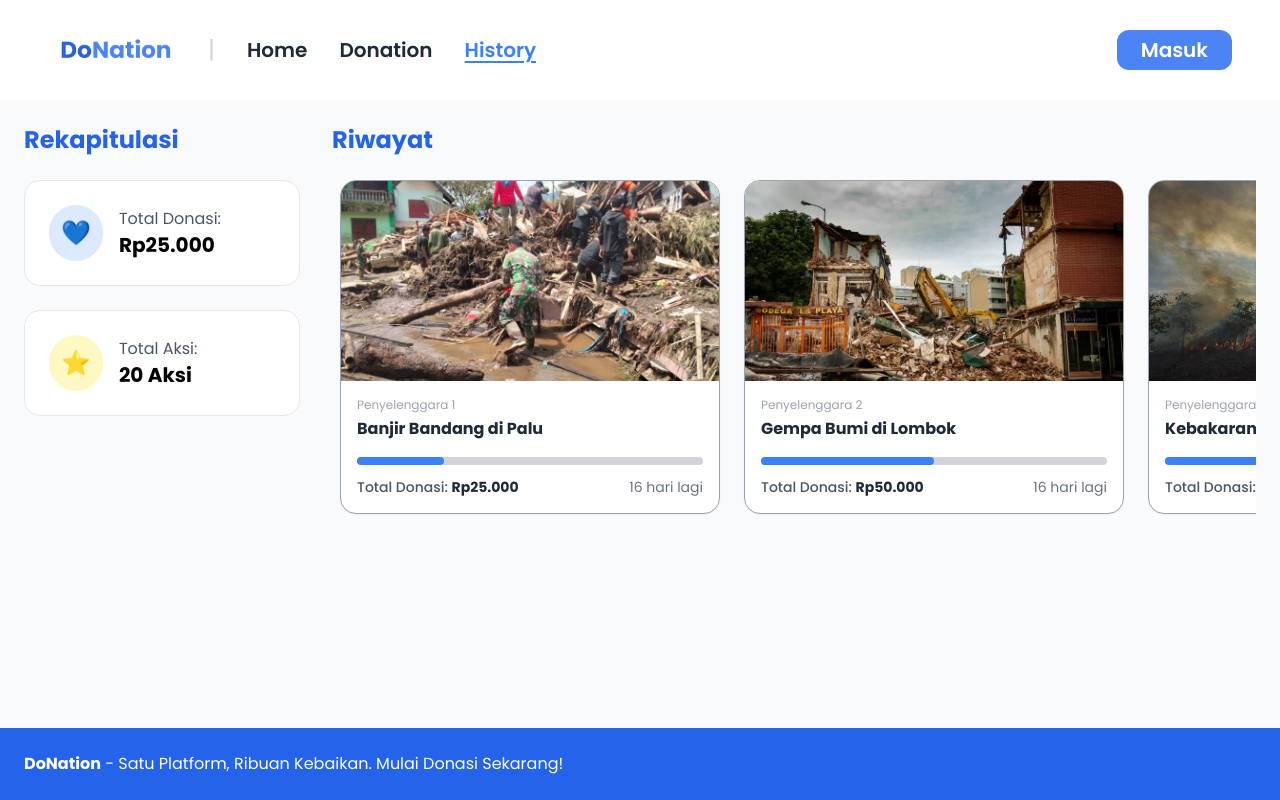
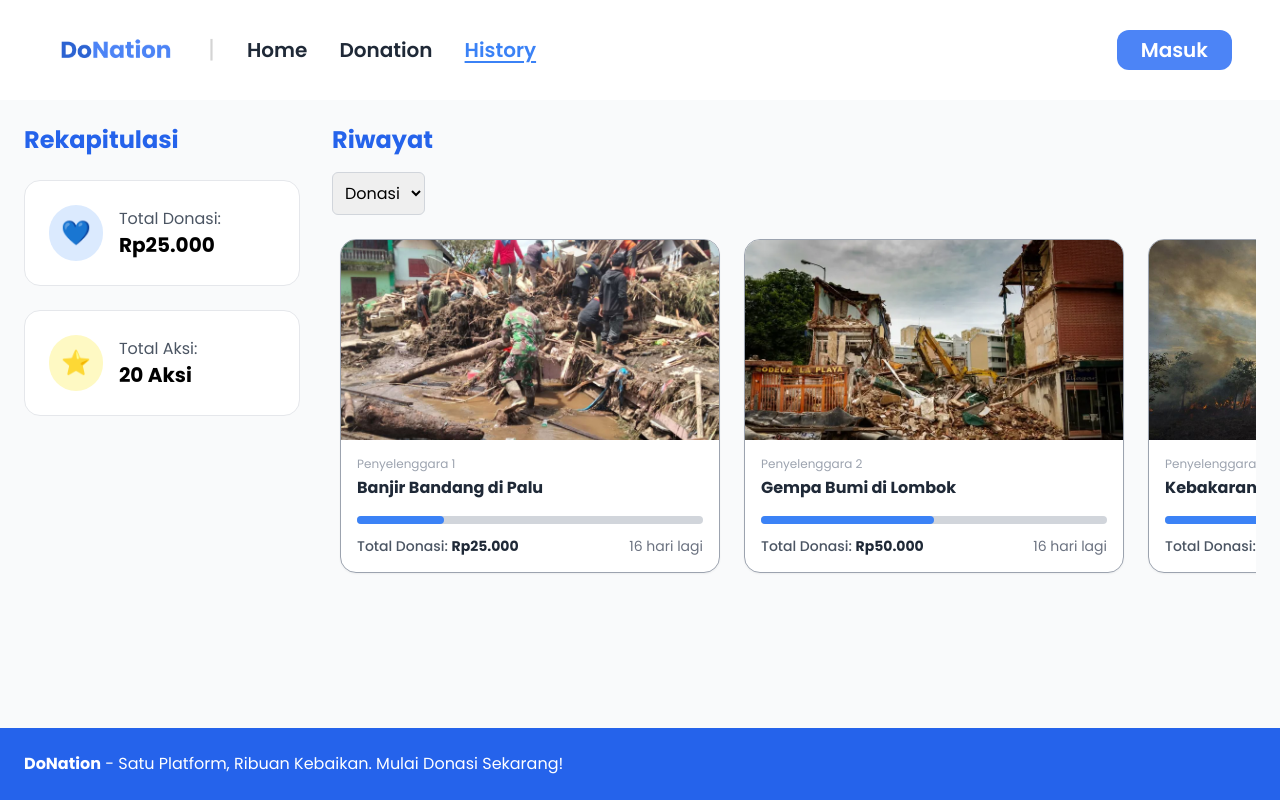
Before and after one commit to khaylabelva/do-nation, a Next.js app: page /history in a window 1280 px wide. Built offline with nearby package versions, Linux system fonts and the light colour scheme.

Commit message:
history donasi & aksi

```diff
--- a/src/app/history/page.tsx
+++ b/src/app/history/page.tsx
@@ -1,8 +1,13 @@
+'use client'
+
+import { useState } from "react";
 import Navbar from "@/components/layout/navbar";
 import DonasiCard from "@/components/DonasiCard";
+import AksiCard from "@/components/AksiCard";
 
-/* page.tsx */
 const History = () => {
+  const [selectedType, setSelectedType] = useState<"donasi" | "aksi">("donasi");
+
   const donations = [
     {
       id: 1,
@@ -42,6 +47,33 @@ const History = () => {
     },
   ];
 
+  const actions = [
+    {
+      id: 1,
+      judul: "Kegiatan Bersih Sungai",
+      foto: "./flood.jpg",
+      deskripsi: "Aksi lingkungan untuk kebersihan sungai.",
+      penyelenggara: "Organisasi Lingkungan",
+      targetAksi: 200,
+      progressAksi: 150,
+      jumlahAksi: 150,
+      konversi: 1500000,
+      batasWaktu: "2024-12-31",
+    },
+    {
+      id: 2,
+      judul: "Donor Darah Massal",
+      foto: "./papua.jpg",
+      deskripsi: "Aksi kesehatan untuk ketersediaan darah.",
+      penyelenggara: "Palang Merah",
+      targetAksi: 100,
+      progressAksi: 80,
+      jumlahAksi: 80,
+      konversi: 800000,
+      batasWaktu: "2024-12-31",
+    },
+  ];
+
   return (
     <div className="flex flex-col min-h-screen bg-gray-50 overflow-hidden">
       <Navbar />
@@ -49,7 +81,7 @@ const History = () => {
       {/* Konten Utama */}
       <div className="flex-grow p-6 flex gap-8">
         {/* Rekapitulasi (Kiri) */}
-        <div className="w-full space-y-6">
+        <div className="w-1/4 space-y-6">
           <h2 className="text-2xl font-bold text-blue-600">Rekapitulasi</h2>
 
           {/* Total Donasi */}
@@ -79,9 +111,26 @@ const History = () => {
         <div className="w-3/4">
           <h2 className="text-2xl font-bold text-blue-600 mb-4">Riwayat</h2>
 
-          {/* Scrollable Donation Cards */}
-          <div className="flex overflow-x-auto space-x-6 p-2 hide-scrollbar w-full">
-            {donations.map((donation) => (
+          {/* Dropdown */}
+          <div className="mb-4">
+            <select
+              className="p-2 rounded-md border border-gray-300"
+              value={selectedType}
+              onChange={(e) => setSelectedType(e.target.value as "donasi" | "aksi")}
+            >
+              <option value="donasi">Donasi</option>
+              <option value="aksi">Aksi</option>
+            </select>
+          </div>
+
+          {/* Conditional Rendering */}
+          <div className="flex overflow-x-auto space-x-6 p-2 hide-scrollbar w-full"
+          style={{
+            msOverflowStyle: "none",
+            scrollbarWidth: "none",
+          }}>
+            {selectedType === "donasi"
+              ? donations.map((donation) => (
                   <div
                     key={donation.id}
                     className="flex-shrink-0 w-[380px] h-[350px]"
@@ -95,6 +144,25 @@ const History = () => {
                       targetDonasi={donation.targetDonasi}
                       progressDonasi={donation.progressDonasi}
                       batasWaktu={donation.batasWaktu}
+                    />
+                  </div>
+                ))
+              : actions.map((action) => (
+                  <div
+                    key={action.id}
+                    className="flex-shrink-0 w-[600px] h-[172px]"
+                  >
+                    <AksiCard
+                      id={action.id}
+                      judul={action.judul}
+                      foto={action.foto}
+                      deskripsi={action.deskripsi}
+                      penyelenggara={action.penyelenggara}
+                      targetAksi={action.targetAksi}
+                      progressAksi={action.progressAksi}
+                      jumlahAksi={action.jumlahAksi}
+                      konversi={action.konversi}
+                      batasWaktu={action.batasWaktu}
                     />
                   </div>
                 ))}
--- a/src/components/AksiCard.tsx
+++ b/src/components/AksiCard.tsx
@@ -31,7 +31,7 @@ const AksiCard: React.FC<AksiCardProps> = ({
 
   return (
     <div
-      className="flex bg-white border border-gray-400 rounded-2xl overflow-hidden cursor-pointer shadow-sm hover:shadow-md transition-shadow "
+      className="flex h-full bg-white border border-gray-400 rounded-2xl overflow-hidden cursor-pointer shadow-sm hover:shadow-md transition-shadow "
       onClick={onClick} // Call onClick function
     >
       {/* Image */}
```
Lines whose indentation alone changed are shown as unchanged.
